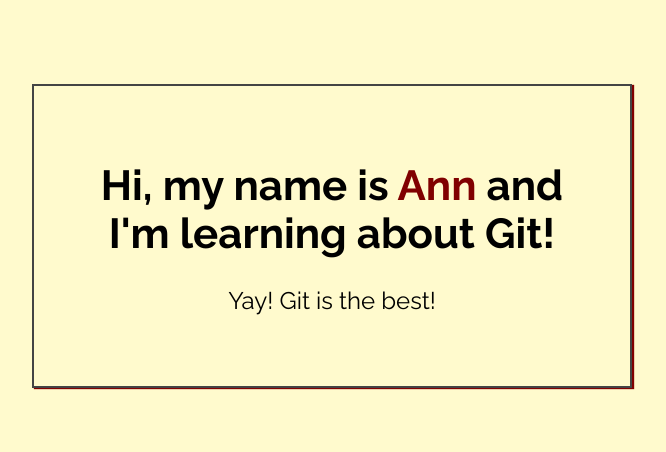
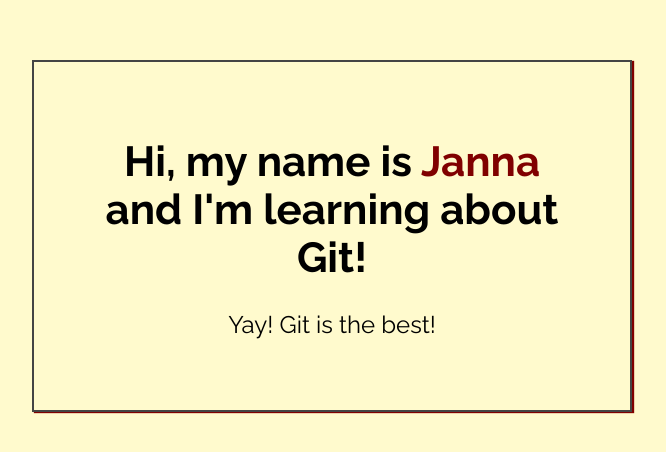
Before and after one commit to katiemwoods/my-first-repo, a plain HTML site: page index.html in a window 1280 px wide. Shown: the part 164-616 px from the top of the page, without its empty margins (308-974 px from the left). Drawn offline with Linux system fonts and the light colour scheme.

Commit message:
Added name to index.html

```diff
--- a/index.html
+++ b/index.html
@@ -14,7 +14,7 @@
 <body>
 
     <div class="greeting">
-        <h1>Hi, my name is <span class="highlight">Ann</span> and I'm learning about Git! </h1>
+        <h1>Hi, my name is <span class="highlight">Janna</span> and I'm learning about Git! </h1>
 
         <p>Yay! Git is the best!</p>
     </div>
```
